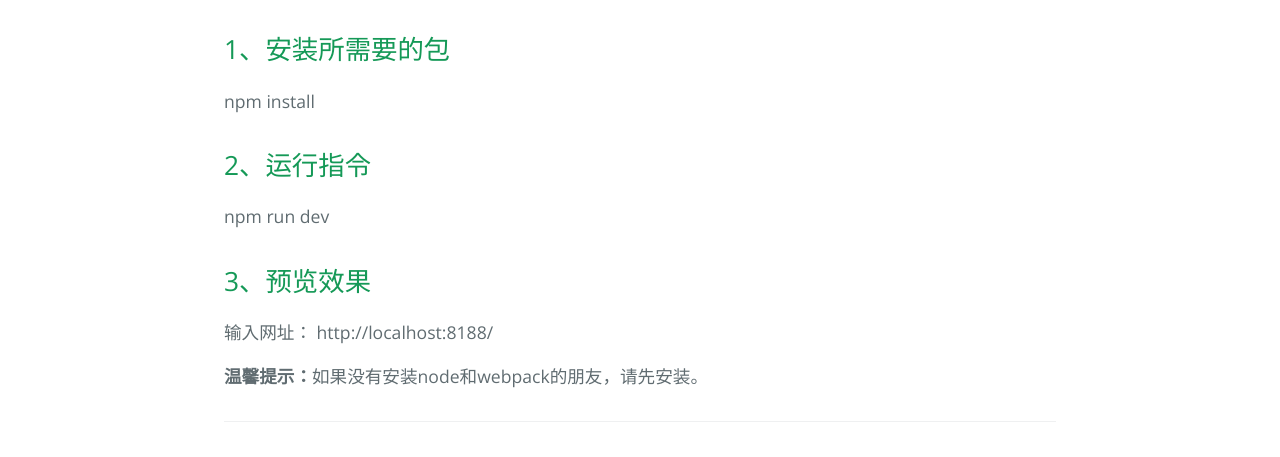
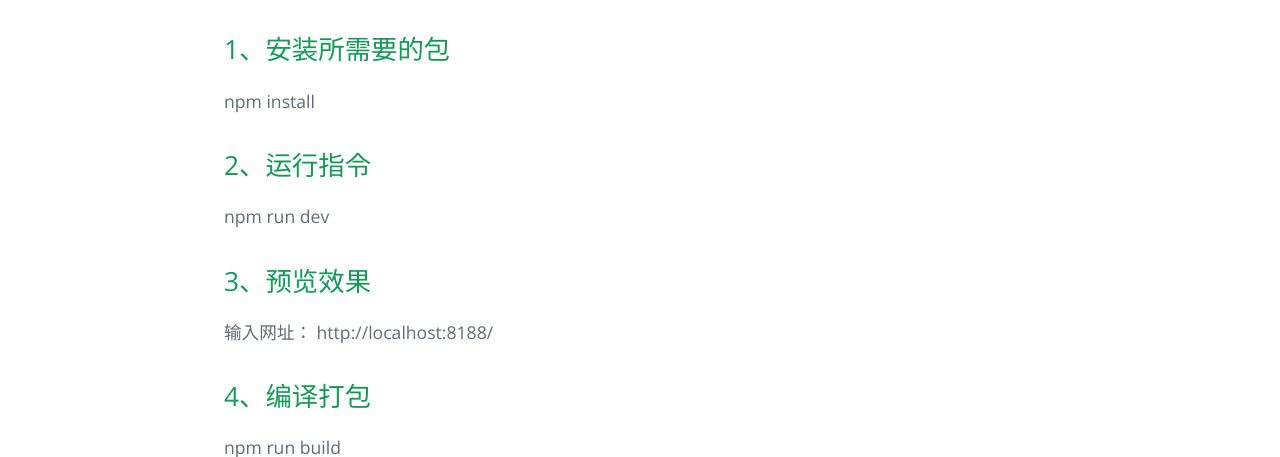
Before and after one commit to duanliang920/webpack-website, a plain HTML site: page index.html in a window 1280 px wide. Shown: the part 487-944 px from the top of the page. Drawn offline with nearby package versions, Linux system fonts and the light colour scheme.

```diff
--- a/index.html
+++ b/index.html
@@ -39,6 +39,11 @@
 
 <p>输入网址： http://localhost:8188/</p>
 
+<h2>
+<a id="4编译打包" class="anchor" href="#4%E7%BC%96%E8%AF%91%E6%89%93%E5%8C%85" aria-hidden="true"><span aria-hidden="true" class="octicon octicon-link"></span></a>4、编译打包</h2>
+
+<p>npm run build</p>
+
 <p><strong>温馨提示：</strong>如果没有安装node和webpack的朋友，请先安装。</p>
 
       <footer class="site-footer">
--- a/params.json
+++ b/params.json
@@ -1,6 +1,6 @@
 {
   "name": "Webpack-website",
   "tagline": "这是一个基于webpack应用，多页开发最佳实战案例",
-  "body": "# 项目初始化安装\r\n***\r\n\r\n\r\n##  1、安装所需要的包\r\n   npm install\r\n\r\n##  2、运行指令\r\n   npm run dev\r\n\r\n##  3、预览效果\r\n   输入网址： http://localhost:8188/\r\n\r\n**温馨提示：**如果没有安装node和webpack的朋友，请先安装。\r\n\r\n\r\n",
+  "body": "# 项目初始化安装\r\n***\r\n\r\n\r\n##  1、安装所需要的包\r\n   npm install\r\n\r\n##  2、运行指令\r\n   npm run dev\r\n\r\n##  3、预览效果\r\n   输入网址： http://localhost:8188/\r\n\r\n## 4、编译打包\r\n   npm run build\r\n\r\n**温馨提示：**如果没有安装node和webpack的朋友，请先安装。\r\n\r\n\r\n",
   "note": "Don't delete this file! It's used internally to help with page regeneration."
 }
```
